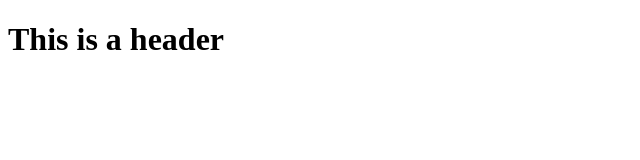
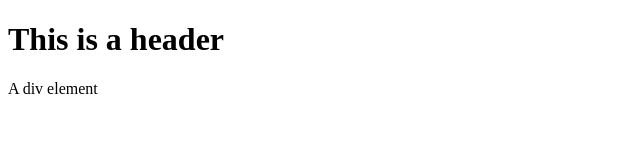
Before and after one commit to adadawiyo/learn-git, a plain HTML site: page index.html in a window 1280 px wide. Shown: the whole page, without its empty margins (0-640 px from the left). Drawn offline with Linux system fonts and the light colour scheme.

Commit message:
added a div element to the body

```diff
--- a/index.html
+++ b/index.html
@@ -5,5 +5,8 @@
 </head>
 <body>
 	<h1>This is a header</h1>
+	<div>
+		A div element
+	</div>
 </body>
 </html>
```
